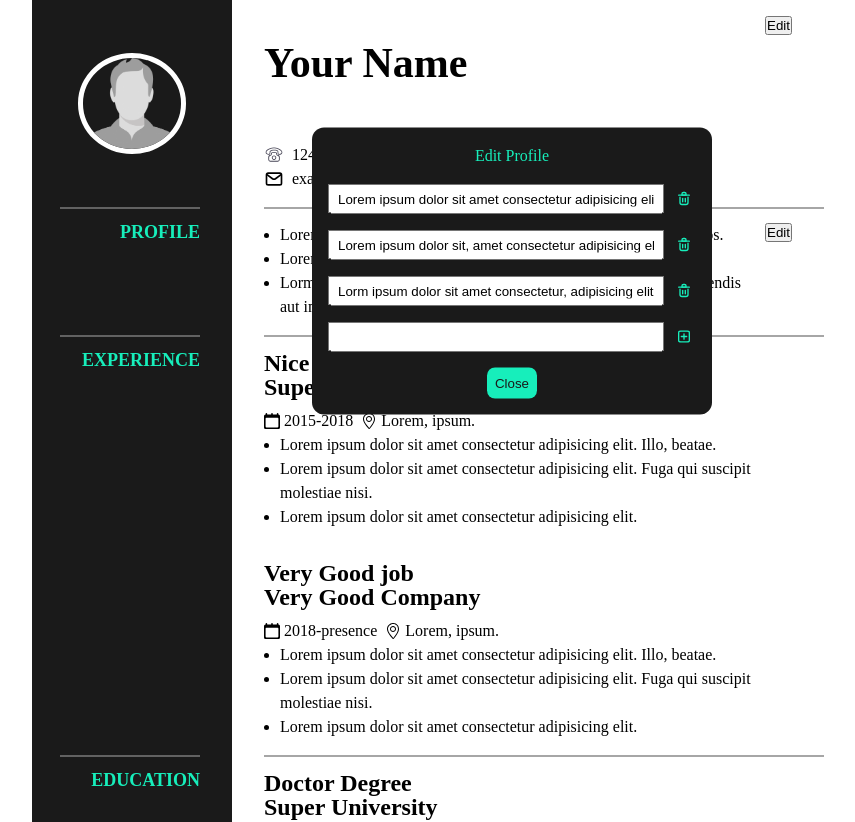
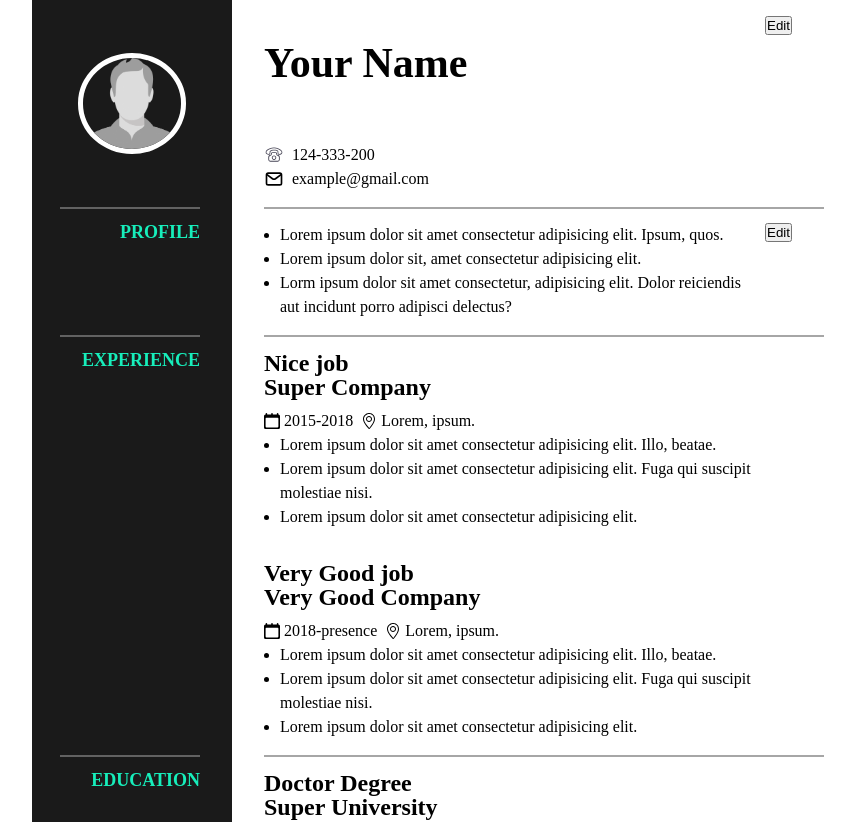
Before and after one commit to Abdelkrim-Saouchi/CV-app, a React (Create React App) app: page / in a window 1280 px wide. Shown: the top 822 px of the page, without its empty margins (108-963 px from the left). Built offline with nearby package versions, Linux system fonts and the light colour scheme; the HTML template or start-up script is replaced by a standard one.

Commit message:
Add title to general info form and hide profile form

```diff
--- a/src/App.css
+++ b/src/App.css
@@ -143,9 +143,9 @@ h1 {
   gap: var(--padding-block);
   border-radius: 12px;
   position: absolute;
-  top: 50%;
+  top: 110%;
   left: 50%;
-  transform: translate(-50%, -50%);
+  transform: translateX(-50%);
   z-index: 99;
 }
 .generalInfo_form label,
--- a/src/components/GeneralInfo.jsx
+++ b/src/components/GeneralInfo.jsx
@@ -73,6 +73,7 @@ export default class GeneralInfo extends Component {
         </button>
 
         <form className={this.state.formClassName}>
+          <p className="form_title">Edit General info</p>
           <label htmlFor="nameInput">
             Name:
             <input
--- a/src/components/Profile.jsx
+++ b/src/components/Profile.jsx
@@ -21,7 +21,7 @@ export default class Profile extends Component {
           text: 'Lorm ipsum dolor sit amet consectetur, adipisicing elit. Dolor reiciendis aut incidunt porro adipisci delectus?',
         },
       ],
-      formClassName: 'Profile_form',
+      formClassName: 'Profile_form hidden',
     };
     this.changeHandler = this.changeHandler.bind(this);
     this.addProfileItem = this.addProfileItem.bind(this);
```
